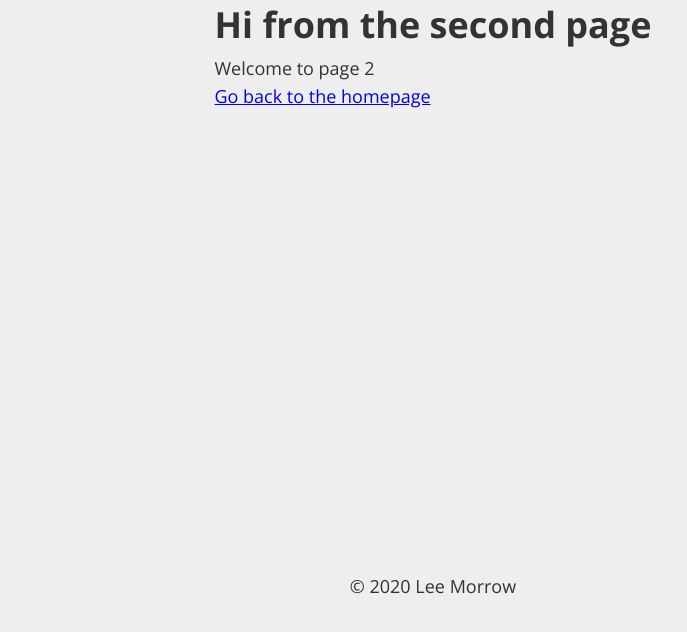
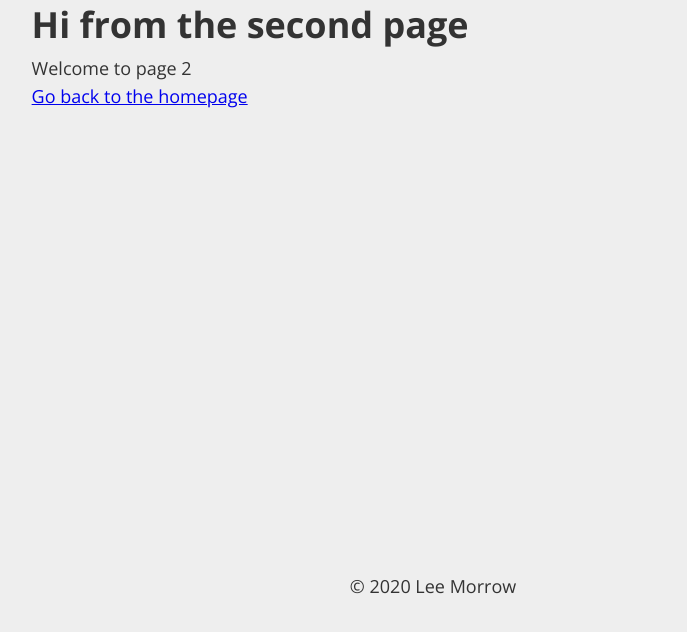
Before and after one commit to leemorrowdev/data-viz-portfolio, a Gatsby site: page /page-2 in a window 1280 px wide. Shown: the part 164-796 px from the top of the page, without its empty margins (207-894 px from the left). Built offline with nearby package versions, Linux system fonts and the light colour scheme; Gatsby itself is replaced by a stand-in of ours.

Commit message:
Fix sticky footer

```diff
--- a/src/components/layout/footer/footer.module.scss
+++ b/src/components/layout/footer/footer.module.scss
@@ -1,3 +1,8 @@
 .container {
-  grid-column: 2 / 3;
+  grid-column: 1 / 4;
+
+  display: flex;
+  flex-direction: column;
+  align-items: center;
+  justify-content: center;
 }
--- a/src/components/layout/header/header.module.scss
+++ b/src/components/layout/header/header.module.scss
@@ -1,7 +1,7 @@
 @import '../../../sass/variables.scss';
 
 .container {
-  grid-column: 2 / 3;
+  grid-column: 1 / 4;
 
   display: flex;
   flex-direction: column;
--- a/src/components/layout/main/main-layout.module.scss
+++ b/src/components/layout/main/main-layout.module.scss
@@ -5,8 +5,8 @@
     minmax(1.2rem, 1fr)
     minmax(auto, 78ch)
     minmax(1.2rem, 1fr);
-  justify-items: center;
-  align-items: center;
+  justify-items: stretch;
+  align-items: stretch;
   height: 100vh;
 
   main {
```
Also changed, not shown: src/components/layout/mdx/components/mdx-components.module.scss (line endings or trailing spaces).
